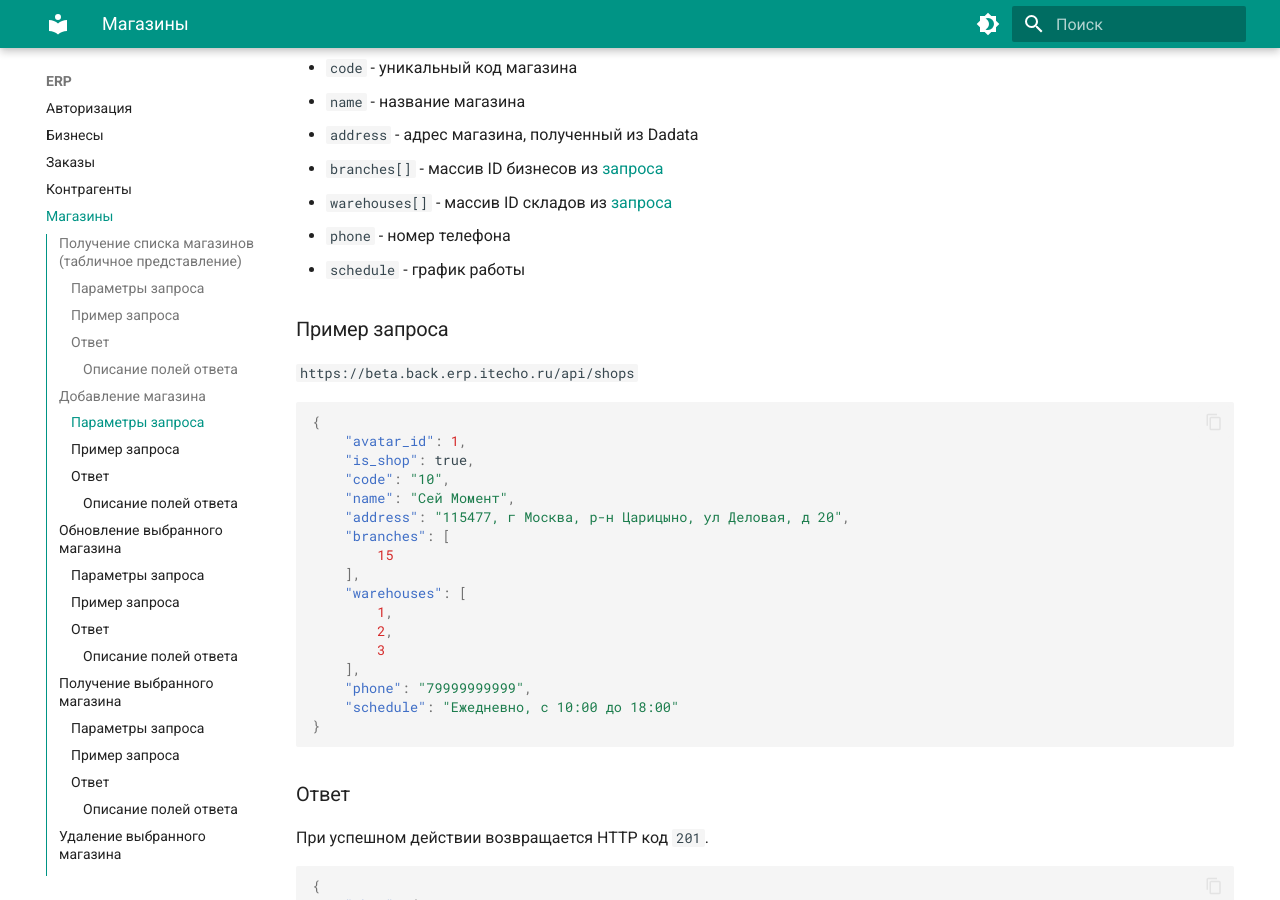
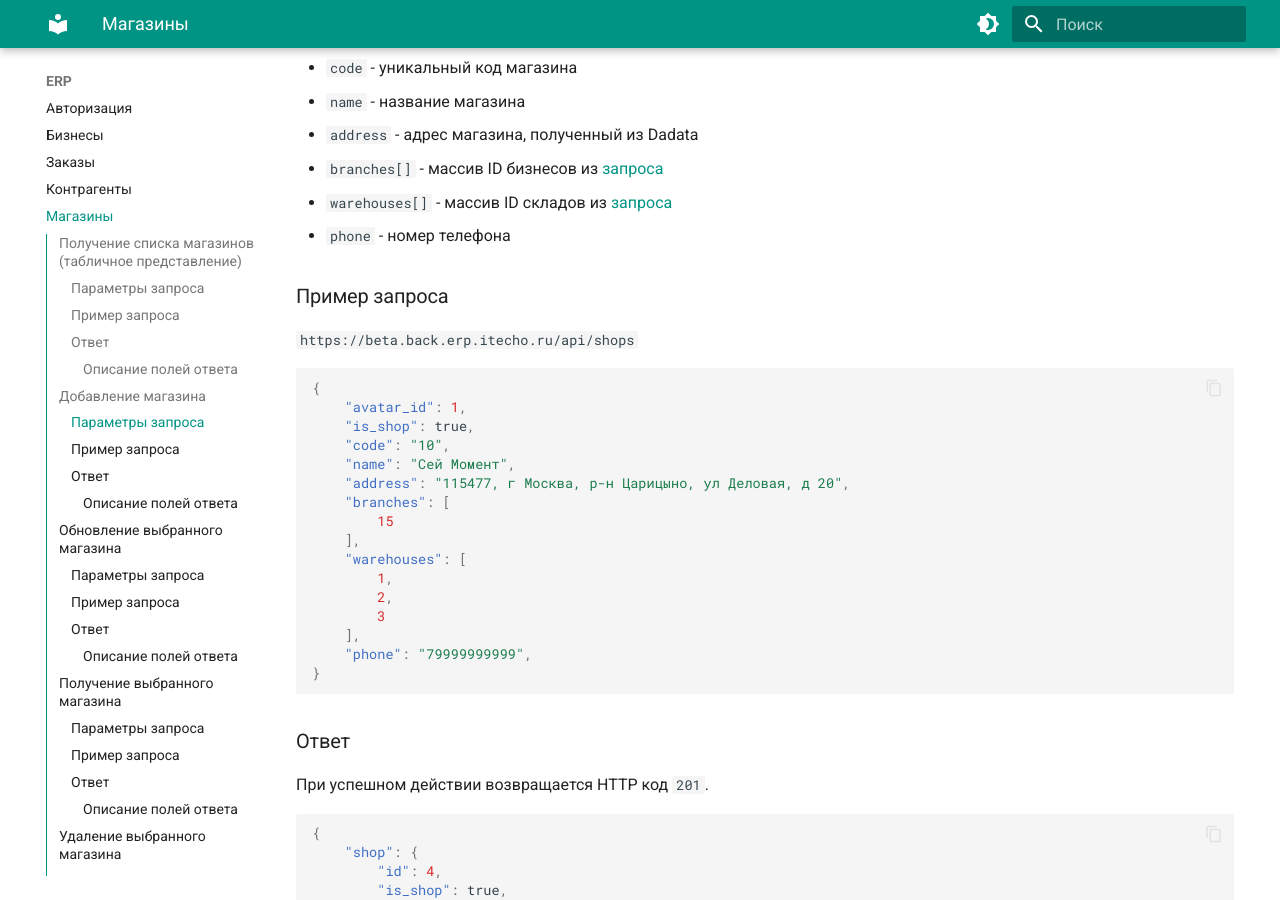
Before and after one commit to Krushanov/docs.erp.itecho.ru, an MkDocs documentation site: the page built from docs/ERP/Магазины.md, in a window 1280 px wide and 900 px high, scrolled down 4376 px. Built offline with MkDocs 1.6.1 and Material for MkDocs 9.7.7, drawn with Linux system fonts in a browser that asks for light colours; some of the changed text lies outside the part shown.

Commit message:
Edit Магазины.md

````diff
--- a/docs/ERP/Магазины.md
+++ b/docs/ERP/Магазины.md
@@ -205,7 +205,6 @@
 - `branches[]` - массив ID бизнесов из [запроса](Бизнесы.md#получение-списка-бизнесов)
 - `warehouses[]` - массив ID складов из [запроса](Склады.md#получение-списка-складов)
 - `phone` - номер телефона
-- `schedule` - график работы
 
 ### Пример запроса
 
@@ -226,7 +225,6 @@
 		3
 	],
 	"phone": "79999999999",
-	"schedule": "Ежедневно, с 10:00 до 18:00"
 }
 ```
 
@@ -333,8 +331,7 @@
 			}
 		],
 		"address": "115477, г Москва, р-н Царицыно, ул Деловая, д 20",
-		"phone": "79999999999",
-		"schedule": "Ежедневно, с 10:00 до 18:00"
+		"phone": "79999999999"
 	}
 }
 ```
@@ -360,7 +357,6 @@
 - `branches[]` - массив ID бизнесов из [запроса](Бизнесы.md#получение-списка-бизнесов)
 - `warehouses[]` - массив ID складов из [запроса](Склады.md#получение-списка-складов)
 - `phone` - номер телефона
-- `schedule` - график работы
 
 ### Пример запроса
 
@@ -381,7 +377,6 @@
 		3
 	],
 	"phone": "79999999999",
-	"schedule": "Ежедневно, с 10:00 до 18:00"
 }
 ```
 
@@ -488,8 +483,7 @@
 			}
 		],
 		"address": "115477, г Москва, р-н Царицыно, ул Деловая, д 20",
-		"phone": "79999999999",
-		"schedule": "Ежедневно, с 10:00 до 18:00"
+		"phone": "79999999999"
 	}
 }
 ```
````
